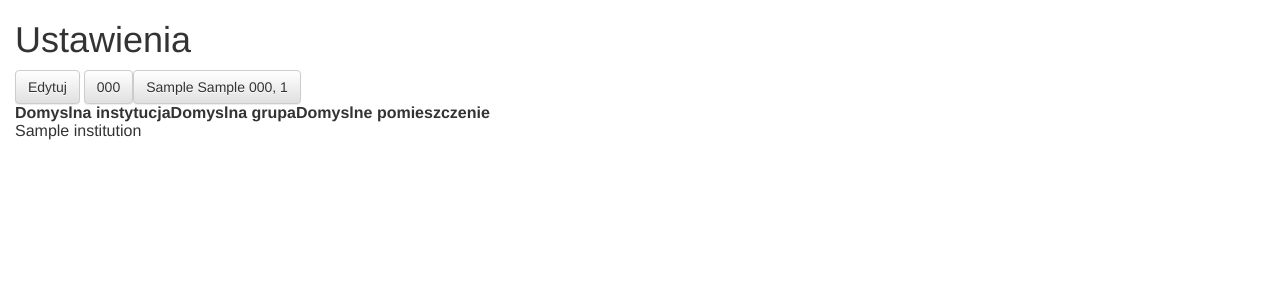
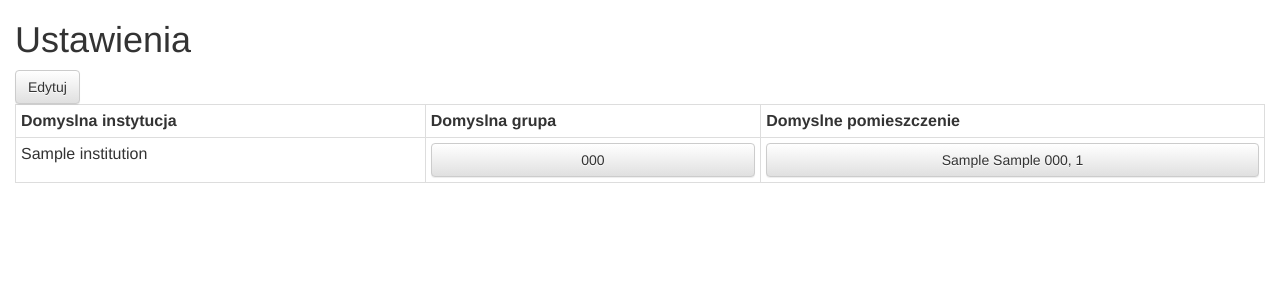
Before and after one commit to Valumior/inventory, a Django app: page /settings/ in a window 1280 px wide. Shown: the part 50-350 px from the top of the page. Run offline with Django 3.2, Linux system fonts and the light colour scheme; a user stored in the database is signed in; tables that the repository leaves empty hold one stand-in row (values such as "Sample post"); some libraries are stand-ins or nearby versions.

Commit message:
Template fix

```diff
--- a/manager/templates/settings.html
+++ b/manager/templates/settings.html
@@ -3,7 +3,7 @@
 {% block content %}
 	<h1>Ustawienia</h1>
 	<a class="btn btn-default" href="{% url 'settingsEdit' %}">Edytuj</a>
-	<table>
+	<table class="table table-bordered table-condensed">
 		<tr>
 			<th>Domyslna instytucja</th>
 			<th>Domyslna grupa</th>
@@ -17,19 +17,19 @@
 					---
 				{% endif %}
 			</td>
+			<td>
 				{% if user_settings.default_group %}
-					<a class="btn btn-default" href="{% url 'entryGroupDetails' pk=user_settings.default_group.id %}">{{ user_settings.default_group }}</a>
+					<a class="btn btn-default btn-block" href="{% url 'entryGroupDetails' pk=user_settings.default_group.id %}">{{ user_settings.default_group }}</a>
 				{% else %}
 					---
 				{% endif %}
+			</td>
 			<td>
-			</td>
 				{% if user_settings.default_room %}
-					<a class="btn btn-default" href="{% url 'roomDetails' pk=user_settings.default_room.id %}">{{ user_settings.default_room }}</a>
+					<a class="btn btn-default btn-block" href="{% url 'roomDetails' pk=user_settings.default_room.id %}">{{ user_settings.default_room }}</a>
 				{% else %}
 					---
 				{% endif %}
-			<td>
 			</td>
 		</tr>
 	</table>
```
